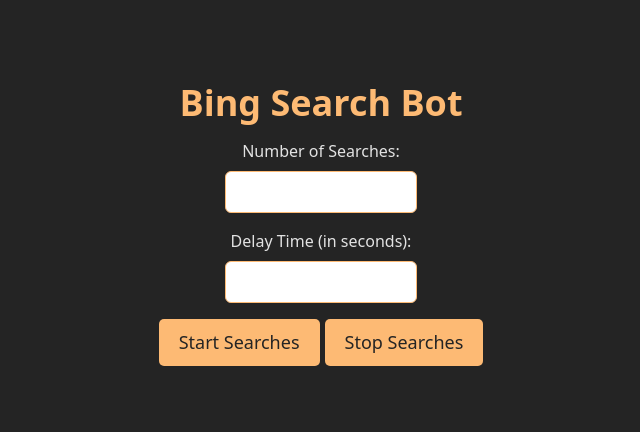
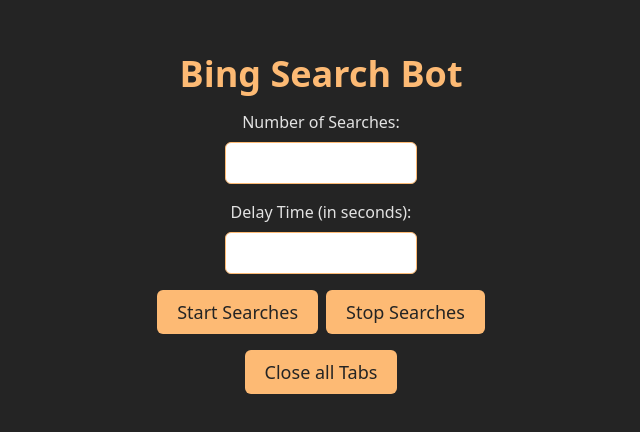
Before and after one commit to Arzzam/bing-search-bot, a React (Vite) app: page / in a window 1280 px wide. Shown: the part 176-608 px from the top of the page, without its empty margins (319-959 px from the left). Built offline with nearby package versions, Linux system fonts and the light colour scheme; no server answers; the database is empty.

Commit message:
separate component and add functionality to close all the tabs

```diff
--- a/src/App.tsx
+++ b/src/App.tsx
@@ -1,11 +1,18 @@
 import { useEffect, useState } from 'react';
 import { getAllSearchQueries } from './client';
 import Input from './Input';
+import Button from './Button';
 
 function App() {
   const [numSearches, setNumSearches] = useState<string>('10');
-  const [delayTime, setDelayTime] = useState<string>('5');
+  const [delayTime, setDelayTime] = useState<string>('4');
   const [data, setData] = useState<string[]>([]);
+  const [searchQueryWindowSet, setSearchQueryWindowSet] = useState<Set<Window>>(
+    new Set<Window>()
+  );
+  const [searchQuerySet, setSearchQuerySet] = useState<Set<string>>(
+    new Set<string>()
+  );
 
   async function fetchSearchQueries() {
     const searchQueriesObject = await getAllSearchQueries();
@@ -22,11 +29,14 @@
   function getRandomSearchQuery(): string {
     const randomIndex = Math.floor(Math.random() * data.length);
     console.log('data random index', data[randomIndex]);
-    return data[randomIndex];
+    if (searchQuerySet.has(data[randomIndex])) {
+      return getRandomSearchQuery();
+    } else {
+      return data[randomIndex];
+    }
   }
 
   let searchTimeouts: NodeJS.Timeout[] = [];
-  let newTab: Window | null;
 
   const scheduleSearches = () => {
     if (!numSearches || !delayTime) {
@@ -46,8 +56,11 @@
         const searchUrl = `https://www.bing.com/search?q=${encodeURIComponent(
           getRandomSearchQuery()
         )}`;
-        newTab?.close();
-        newTab = window.open(searchUrl, '_blank');
+        const newTab = window.open(searchUrl, '_blank');
+        if (newTab) {
+          setSearchQueryWindowSet((prev) => prev.add(newTab as Window));
+          setSearchQuerySet((prev) => prev.add(searchUrl));
+        }
       }, i * delayTimeInt * 1000);
       searchTimeouts.push(timeoutId);
     }
@@ -85,6 +98,12 @@
     }
   };
 
+  const closeAllTabsHandler = () => {
+    searchQueryWindowSet.forEach((searchQuery) => {
+      searchQuery.close();
+    });
+  };
+
   return (
     <div className='font-sans flex flex-col items-center justify-center h-screen gap-4'>
       <h1 className='text-center text-4xl font-bold text-orange-300'>
@@ -109,10 +128,11 @@
         onChange={handleDelayTimeChange}
         required
       />
-      <div className='button-grp'>
-        <button onClick={scheduleSearches}>Start Searches</button>
-        <button onClick={stopSearches}>Stop Searches</button>
+      <div className='flex justify-between gap-2 flex-row'>
+        <Button onClick={scheduleSearches}>Start Searches</Button>
+        <Button onClick={stopSearches}>Stop Searches</Button>
       </div>
+      <Button onClick={closeAllTabsHandler}>Close all Tabs</Button>
     </div>
   );
 }
--- /dev/null
+++ b/src/Button.tsx
@@ -0,0 +1,27 @@
+import React from 'react';
+
+interface ButtonProps {
+  onClick: () => void;
+  text?: string;
+  disabled?: boolean;
+  children?: React.ReactNode;
+}
+
+const Button: React.FC<ButtonProps> = ({
+  onClick,
+  text,
+  disabled = false,
+  children,
+}) => {
+  return (
+    <button
+      onClick={onClick}
+      disabled={disabled}
+      className='bg-orange-300 text-[#242424] border-none rounded-md px-5 py-2 text-lg cursor-pointer transition-all hover:bg-[#ff982a] hover:border-2 hover:border-black] '
+    >
+      {children ? children : text}
+    </button>
+  );
+};
+
+export default Button;
--- a/src/index.css
+++ b/src/index.css
@@ -17,25 +17,3 @@
   -moz-osx-font-smoothing: grayscale;
   -webkit-text-size-adjust: 100%;
 }
-
-button {
-  background-color: rgb(253 186 116 / 1);
-  color: #242424;
-  border: none;
-  border-radius: 5px;
-  padding: 10px 20px;
-  font-size: 18px;
-  cursor: pointer;
-  transition: background-color 0.3s;
-}
-
-button:hover {
-  background-color: #ff982a;
-}
-
-.button-grp {
-  display: flex;
-  justify-content: space-between;
-  gap: 5px;
-  flex-direction: row;
-}
```
